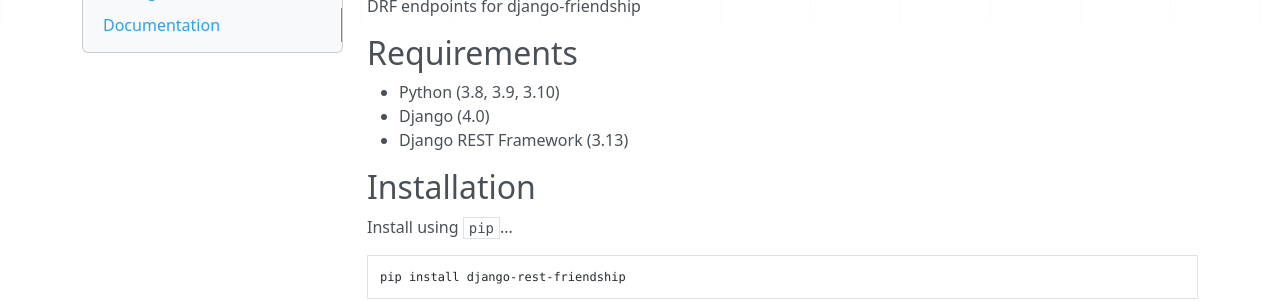
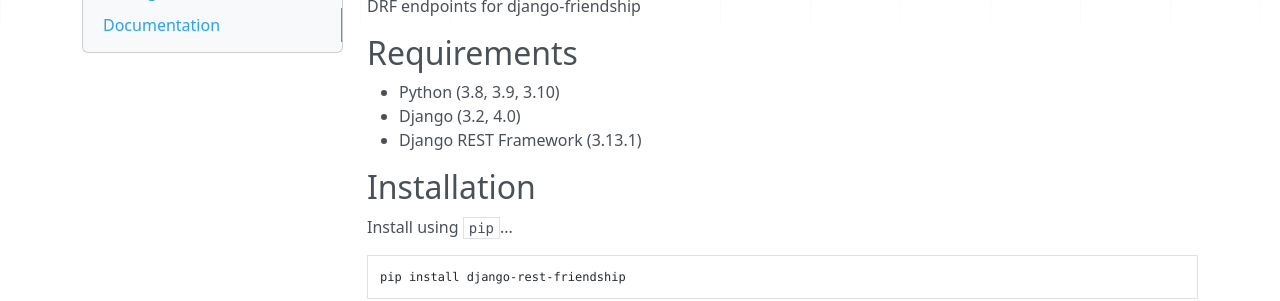
Before and after one commit to dnmellen/django-rest-friendship, an MkDocs documentation site: the page built from docs/index.md, in a window 1280 px wide and 900 px high. Shown: the part 283-584 px from the top of the window. Built offline with MkDocs 1.6.1, drawn with Linux system fonts in a browser that asks for light colours; nearby versions of some CDN libraries.

```diff
--- a/.travis.yml
+++ b/.travis.yml
@@ -3,9 +3,8 @@ language: python
 sudo: false
 
 env:
-    - TOX_ENV=py-flake8
-    - TOX_ENV=py-docs
-    - TOX_ENV=django4.0.1-drf3.13.1
+    - TOX_ENV=py310-docs
+    - TOX_ENV=py310-django4.0.1-drf3.13.1
 
 matrix:
   fast_finish: true
--- a/docs/index.md
+++ b/docs/index.md
@@ -9,8 +9,8 @@ DRF endpoints for django-friendship
 ## Requirements
 
 * Python (3.8, 3.9, 3.10)
-* Django (4.0)
-* Django REST Framework (3.13)
+* Django (3.2, 4.0)
+* Django REST Framework (3.13.1)
 
 ## Installation
 
--- a/requirements.txt
+++ b/requirements.txt
@@ -1,6 +1,6 @@
 # Minimum Django and REST framework version
 -e .
-Django>=4.0.1
+Django>=3.2.9
 djangorestframework>=3.13.1
 django-friendship>=1.9.4
 
--- a/setup.py
+++ b/setup.py
@@ -49,7 +49,8 @@ setup(
     classifiers=[
         'Development Status :: 2 - Pre-Alpha',
         'Environment :: Web Environment',
-        'Framework :: Django :: 4.0.1',
+        'Framework :: Django :: 3.2',
+        'Framework :: Django :: 4.0',
         'Intended Audience :: Developers',
         'License :: OSI Approved :: BSD License',
         'Operating System :: OS Independent',
```
Also changed, not shown: other parts of requirements.txt (+0 -2 lines), readme.rst, 1 other file.
